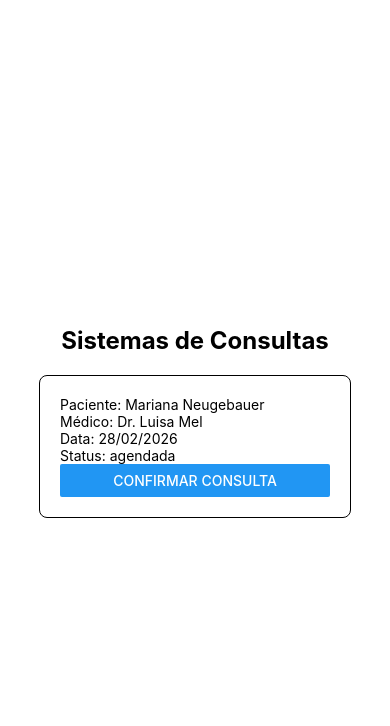
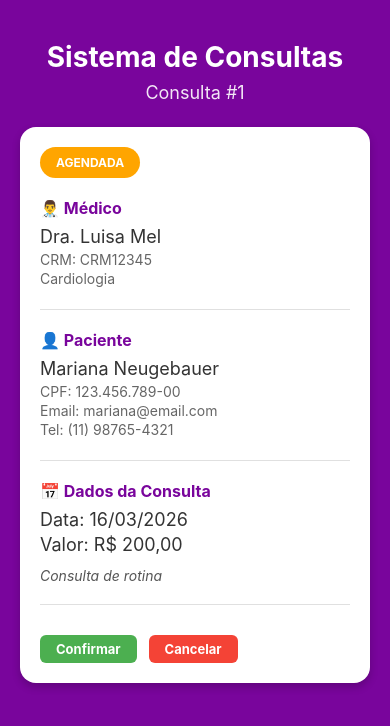
Before and after one commit to Typescript-Org/sistema-consultas-mobile, a React Native app: screen / in a window 390 px wide. Shown: the top 726 px of the page. Built offline with nearby package versions, Linux system fonts and the light colour scheme.

Commit message:
Feat: Adicionando o que cada um irá fazer + produção de tela

```diff
--- a/App.tsx
+++ b/App.tsx
@@ -1,41 +1,140 @@
 import React, { useState } from 'react';
-import { View, Text, StyleSheet, Button} from 'react-native';
+import { View, Text, StyleSheet, TouchableOpacity, ScrollView } from 'react-native';
+import { StatusBar } from 'expo-status-bar';
 
-type Consulta = {
-  id: number;
-  paciente: string;
-  medico: string;
-  data: string;
-  status: "agendada" | "confirmada" | "cancelada" | "realizada";
+import { Especialidade } from './src/types/especialidade';
+import { Paciente } from './src/types/paciente';
+import { Medico } from './src/interfaces/medico';
+import { Consulta } from './src/interfaces/consulta';
+
+const cardiologia: Especialidade = {
+  id: 1,
+  nome: "Cardiologia",
+  descricao: "Cuidados com o coração",
+};
+
+const medico1: Medico = {
+  id: 1,
+  nome: "Dra. Luisa Mel",
+  crm: "CRM12345",
+  especialidade: cardiologia,
+  ativo: true,
+};
+
+const paciente1: Paciente = {
+  id: 1,
+  nome: "Mariana Neugebauer",
+  cpf: "123.456.789-00",
+  email: "mariana@email.com",
+  telefone: "(11) 98765-4321",
 };
 
 export default function App() {
   const [consulta, setConsulta] = useState<Consulta>({
     id: 1,
-    paciente: "Mariana Neugebauer",
-    medico: "Dr. Luisa Mel",
-    data: "28/02/2026",
+    medico: medico1,
+    paciente: paciente1,
+    data: new Date(2026, 2, 16),
+    valor: 200,
     status: "agendada",
+    observacoes: "Consulta de rotina",
   });
 
+  function confirmarConsulta() {
+    setConsulta({...consulta, status: "confirmada"});
+  }
 
-function confirmarConsulta() {
-  setConsulta({ ...consulta, status: "confirmada", });
+  function cancelarConsulta() {
+    setConsulta({...consulta, status: "cancelada"});
+  }
+
+  function formatarValor(valor: number): string {
+    return valor.toLocaleString("pt-BR", {
+      style: "currency",
+      currency: "BRL",
+    });
+  }
+
+  function formatarData(data: Date): string {
+    return data.toLocaleDateString("pt-BR");
   }
 
   return (
     <View style={styles.container}>
-    <Text style={styles.titulo}>Sistemas de Consultas</Text>
+      <StatusBar style="light" />
+
+      <ScrollView contentContainerStyle={styles.scrollContent}>
+        {/* Cabeçalho */}
+        <View style={styles.header}>
+          <Text style={styles.titulo}>Sistema de Consultas</Text>
+          <Text style={styles.subtitulo}>Consulta #{consulta.id}</Text>
+        </View>
+
+        {/* Card da Consulta */}
         <View style={styles.card}>
+          {/* Status Badge */}
+          <View style={[
+            styles.statusBadge,
+            consulta.status === "confirmada" && styles.statusConfirmada,
+            consulta.status === "cancelada" && styles.statusCancelada,
+          ]}>
+            <Text style={styles.statusTexto}>{consulta.status.toUpperCase()}</Text>
+          </View>
 
-        <Text>Paciente: {consulta.paciente}</Text>
-        <Text>Médico: {consulta.medico}</Text>
-        <Text>Data: {consulta.data}</Text>
-        <Text>Status: {consulta.status}</Text>
+          {/* Informações do Médico */}
+          <View style={styles.secao}>
+            <Text style={styles.label}>👨‍⚕️ Médico</Text>
+            <Text style={styles.valor}>{consulta.medico.nome}</Text>
+            <Text style={styles.info}>CRM: {consulta.medico.crm}</Text>
+            <Text style={styles.info}>{consulta.medico.especialidade.nome}</Text>
+          </View>
 
+          {/* Informações do Paciente */}
+          <View style={styles.secao}>
+            <Text style={styles.label}>👤 Paciente</Text>
+            <Text style={styles.valor}>{consulta.paciente.nome}</Text>
+            <Text style={styles.info}>CPF: {consulta.paciente.cpf}</Text>
+            <Text style={styles.info}>Email: {consulta.paciente.email}</Text>
+            {consulta.paciente.telefone && (
+              <Text style={styles.info}>Tel: {consulta.paciente.telefone}</Text>
+            )}
+          </View>
+
+          {/* Informações da Consulta */}
+          <View style={styles.secao}>
+            <Text style={styles.label}>📅 Dados da Consulta</Text>
+            <Text style={styles.valor}>Data: {formatarData(consulta.data)}</Text>
+            <Text style={styles.valor}>Valor: {formatarValor(consulta.valor)}</Text>
+            {consulta.observacoes && (
+              <Text style={styles.observacoes}>{consulta.observacoes}</Text>
+            )}
+          </View>
+
+          {/* Botões de Ação */}
+          <View style={styles.acoes}>
             {consulta.status === "agendada" && (
-        <Button title="Confirmar Consulta" onPress={confirmarConsulta} /> )}
+              <View style={styles.botoesRow}>
+                <TouchableOpacity style={styles.botaoConfirmar} onPress={confirmarConsulta}>
+                  <Text style={styles.botaoTexto}>Confirmar</Text>
+                </TouchableOpacity>
+                <TouchableOpacity style={styles.botaoCancelar} onPress={cancelarConsulta}>
+                  <Text style={styles.botaoTexto}>Cancelar</Text>
+                </TouchableOpacity>
               </View>
+            )}
+            {consulta.status === "confirmada" && (
+              <View style={styles.mensagem}>
+                <Text style={styles.mensagemTexto}>✓ Consulta confirmada com sucesso!</Text>
+              </View>
+            )}
+            {consulta.status === "cancelada" && (
+              <View style={styles.mensagemCancelada}>
+                <Text style={styles.mensagemTexto}>✗ Consulta cancelada</Text>
+              </View>
+            )}
+          </View>
+        </View>
+      </ScrollView>
     </View>
   );
 }
@@ -43,19 +142,139 @@ return (
 const styles = StyleSheet.create({
   container: {
     flex: 1,
-    backgroundColor: "#fff",
+    backgroundColor: "#79059C",
+  },
+  scrollContent: {
+    padding: 20,
+    paddingTop: 40,
+  },
+  header: {
     alignItems: "center",
-    justifyContent: "center",
+    marginBottom: 24,
   },
   titulo: {
-    fontSize: 24,
+    fontSize: 28,
     fontWeight: "bold",
+    color: "#fff",
+    marginBottom: 8,
+  },
+  subtitulo: {
+    fontSize: 18,
+    color: "#fff",
+    opacity: 0.9,
+  },
+  card: {
+    backgroundColor: "#fff",
+    borderRadius: 16,
+    padding: 20,
+    shadowColor: "#000",
+    shadowOffset: { width: 0, height: 4 },
+    shadowOpacity: 0.2,
+    shadowRadius: 8,
+    elevation: 5,
+  },
+  statusBadge: {
+    backgroundColor: "#FFA500",
+    alignSelf: "flex-start",
+    paddingHorizontal: 16,
+    paddingVertical: 8,
+    borderRadius: 20,
     marginBottom: 20,
   },
-  card: {
-    width: "80%",
-    padding: 20,
-    borderWidth: 1,
+  statusConfirmada: {
+    backgroundColor: "#4CAF50",
+  },
+  statusCancelada: {
+    backgroundColor: "#F44336",
+  },
+  statusTexto: {
+    color: "#fff",
+    fontWeight: "bold",
+    fontSize: 12,
+  },
+  secao: {
+    marginBottom: 20,
+    paddingBottom: 20,
+    borderBottomWidth: 1,
+    borderBottomColor: "#e0e0e0",
+  },
+  label: {
+    fontSize: 16,
+    fontWeight: "bold",
+    color: "#79059C",
+    marginBottom: 8,
+  },
+  valor: {
+    fontSize: 18,
+    color: "#333",
+    marginBottom: 4,
+  },
+  info: {
+    fontSize: 14,
+    color: "#666",
+    marginBottom: 2,
+  },
+  observacoes: {
+    fontSize: 14,
+    color: "#555",
+    fontStyle: "italic",
+    marginTop: 8,
+  },
+  acoes: {
+    marginTop: 10,
+  },
+  botoesRow: {
+    flexDirection: "row",
+    justifyContent: "flex-start",
+    gap: 12,
+  },
+  botaoConfirmar: {
+    backgroundColor: "#4CAF50",
+    paddingVertical: 6,
+    paddingHorizontal: 16,
+    borderRadius: 6,
+  },
+  botaoCancelar: {
+    backgroundColor: "#F44336",
+    paddingVertical: 6,
+    paddingHorizontal: 16,
+    borderRadius: 6,
+  },
+  botaoTexto: {
+    color: "#fff",
+    fontWeight: "bold",
+    fontSize: 13,
+  },
+  mensagem: {
+    backgroundColor: "#E8F5E9",
+    padding: 16,
     borderRadius: 8,
+    borderLeftWidth: 4,
+    borderLeftColor: "#4CAF50",
+  },
+  mensagemCancelada: {
+    backgroundColor: "#FFEBEE",
+    padding: 16,
+    borderRadius: 8,
+    borderLeftWidth: 4,
+    borderLeftColor: "#F44336",
+  },
+  mensagemTexto: {
+    fontSize: 16,
+    color: "#333",
+    fontWeight: "600",
+    textAlign: "center",
+  },
+  rodape: {
+    marginTop: 24,
+    padding: 16,
+    backgroundColor: "rgba(255, 255, 255, 0.1)",
+    borderRadius: 12,
+  },
+  rodapeTexto: {
+    fontSize: 12,
+    color: "#fff",
+    textAlign: "center",
+    lineHeight: 18,
   },
 });
--- /dev/null
+++ b/src/interfaces/consulta.ts
@@ -0,0 +1,13 @@
+// import { Medico } from "./medico";
+// import { Paciente } from "../types/paciente";
+// import { StatusConsulta } from "../types/statusConsulta";
+
+// export interface Consulta {
+//     id: number;
+//     medico: Medico;
+//     paciente: Paciente;
+//     data: Date;
+//     valor: number;
+//     status: StatusConsulta;
+//     observacoes?: string;
+// }
--- a/src/types/statusConsulta.ts
+++ b/src/types/statusConsulta.ts
@@ -1,4 +1,4 @@
-export type statusConsulta =
+export type StatusConsulta =
   | "agendada"
   | "confirmada"
   | "cancelada"
```
Also changed, not shown: src/interfaces/medico.ts (+8 -8 lines), src/types/especialidade.ts (+5 -5 lines), src/types/paciente.ts (+7 -7 lines), 1 other file (tests, documents, lock files or other folders). Lines whose indentation alone changed are shown as unchanged.
